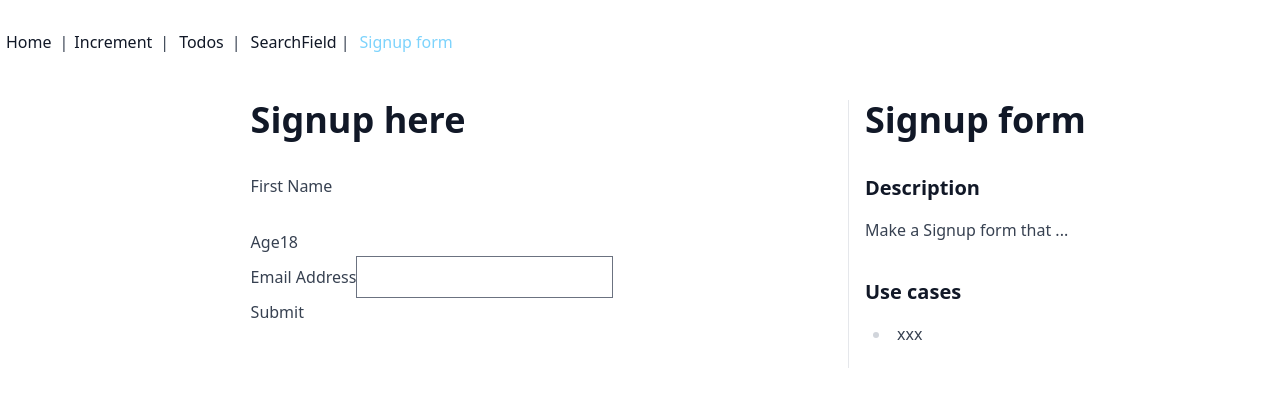
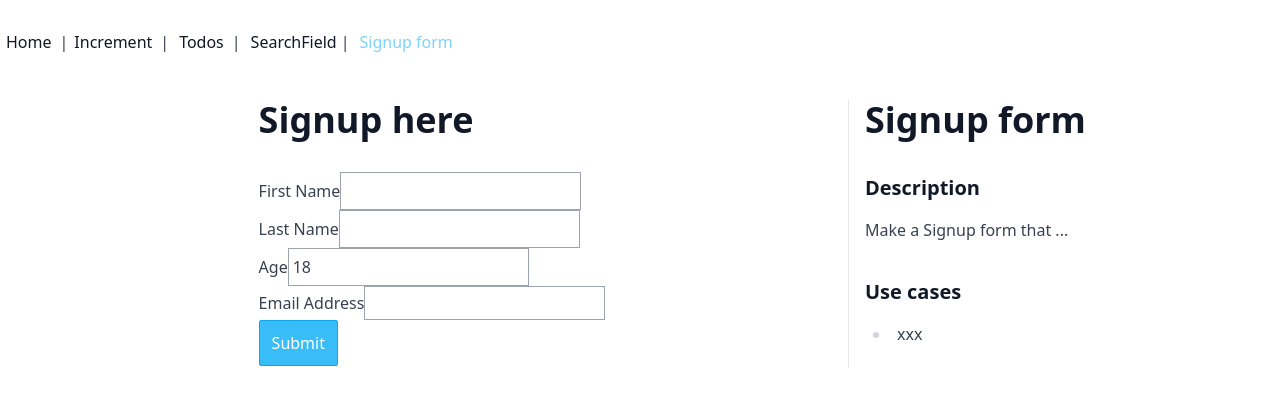
Before and after one commit to olefrank/react-portfolio, a React (Create React App) app: page /signup-form in a window 1280 px wide. Shown: the top 404 px of the page. Built offline with nearby package versions, Linux system fonts and the light colour scheme.

Commit message:
Input component, align/fix Button props

```diff
--- a/src/components/Button/index.tsx
+++ b/src/components/Button/index.tsx
@@ -1,21 +1,27 @@
-import React, { ReactElement, MouseEvent } from "react";
+import { ReactElement, ButtonHTMLAttributes } from "react";
+import spinner from "./spinner.gif";
 
-export type Props = {
-  color?: "white";
-  onClick: (event: MouseEvent<HTMLButtonElement>) => void;
-  children: any;
+export type Props = ButtonHTMLAttributes<HTMLButtonElement> & {
+  showSpinner?: boolean;
 };
-export default function Button({
-  color,
-  children,
-  onClick,
-}: Props): ReactElement {
+
+export default function Button({ showSpinner, ...props }: Props): ReactElement {
   return (
     <button
-      className="rounded-sm border border-sky-500 py-1 px-2 bg-sky-400 hover:bg-sky-600 text-white"
-      onClick={onClick}
+      className="rounded-sm border border-sky-500 py-2 px-3 bg-sky-400 hover:bg-sky-600 text-white"
+      {...props}
     >
-      {children}
+      <div className="flex gap-4 items-center">
+        {showSpinner ? (
+          <img
+            className="h-6 m-0"
+            role="progressbar"
+            src={spinner}
+            alt="Loading..."
+          />
+        ) : null}
+        <span className="m-0">{props.children}</span>
+      </div>
     </button>
   );
 }
--- /dev/null
+++ b/src/components/Input/index.tsx
@@ -0,0 +1,17 @@
+import { ReactElement, InputHTMLAttributes } from "react";
+import classNames from "classnames";
+
+export type Props = InputHTMLAttributes<HTMLInputElement> & {
+  fullWidth?: boolean;
+};
+
+export default function Input({ fullWidth, ...props }: Props): ReactElement {
+  return (
+    <input
+      className={classNames("p-1", "border", "border-gray-400", {
+        "w-full": fullWidth,
+      })}
+      {...props}
+    />
+  );
+}
--- a/src/components/SearchField/index.tsx
+++ b/src/components/SearchField/index.tsx
@@ -1,6 +1,7 @@
 import { ChangeEvent, useEffect, useState } from "react";
 import debounce from "lodash.debounce";
 import spinner from "./spinner.gif";
+import Input from "../Input";
 
 const SEARCH_RESULTS = ["a", "b", "c", "d", "e"];
 export const DEBOUNCE_TIMEOUT = 1000;
@@ -44,12 +45,7 @@ export default function SearchField() {
   return (
     <div>
       <div className="relative inline-block">
-        <input
-          className="p-1 border border-gray-400"
-          autoFocus
-          value={term}
-          onChange={onChange}
-        />
+        <Input autoFocus value={term} onChange={onChange} />
         {loading ? (
           <img
             role="progressbar"
--- /dev/null
+++ b/src/components/Select/index.tsx
@@ -0,0 +1,17 @@
+import { ReactElement, SelectHTMLAttributes } from "react";
+import classNames from "classnames";
+
+export type Props = SelectHTMLAttributes<HTMLSelectElement> & {
+  fullWidth?: boolean;
+};
+
+export default function Select({ fullWidth, ...props }: Props): ReactElement {
+  return (
+    <select
+      className={classNames("p-1", "border", "border-gray-400", {
+        "w-full": fullWidth,
+      })}
+      {...props}
+    />
+  );
+}
--- a/src/components/SignupForm/index.tsx
+++ b/src/components/SignupForm/index.tsx
@@ -1,4 +1,6 @@
 import { useFormik } from "formik";
+import Button from "../Button";
+import Input from "../Input";
 import validationSchema from "./validation";
 
 const initialValues = {
@@ -23,7 +25,7 @@ export default function SignupForm() {
       <form onSubmit={formik.handleSubmit}>
         <div>
           <label htmlFor="firstName">First Name</label>
-          <input
+          <Input
             id="firstName"
             name="firstName"
             onChange={formik.handleChange}
@@ -36,7 +38,8 @@ export default function SignupForm() {
         </div>
 
         <div>
-          <input
+          <label htmlFor="lastName">Last Name</label>
+          <Input
             id="lastName"
             name="lastName"
             onChange={formik.handleChange}
@@ -50,7 +53,7 @@ export default function SignupForm() {
 
         <div>
           <label htmlFor="age">Age</label>
-          <input
+          <Input
             id="age"
             name="age"
             onChange={formik.handleChange}
@@ -64,7 +67,7 @@ export default function SignupForm() {
 
         <div>
           <label htmlFor="email">Email Address</label>
-          <input
+          <Input
             id="email"
             name="email"
             type="email"
@@ -77,7 +80,7 @@ export default function SignupForm() {
           ) : null}
         </div>
 
-        <button type="submit">Submit</button>
+        <Button type="submit">Submit</Button>
       </form>
     </div>
   );
```
Also changed, not shown: src/components/Button/spinner.gif (added).
